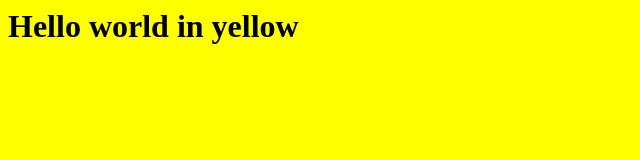
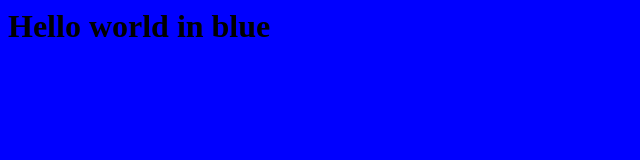
Before and after one commit to DipayanP007/image-updater-repo-1, a plain HTML site: page index.html in a window 1280 px wide. Shown: the whole page, without its empty margins (0-640 px from the left). Drawn offline with Linux system fonts and the light colour scheme.

Commit message:
modified image

```diff
--- a/index.html
+++ b/index.html
@@ -1,3 +1,3 @@
-<body bgcolor=yellow>
-    <h1>Hello world in yellow</h1>
+<body bgcolor=blue>
+    <h1>Hello world in blue</h1>
 </body>
```
